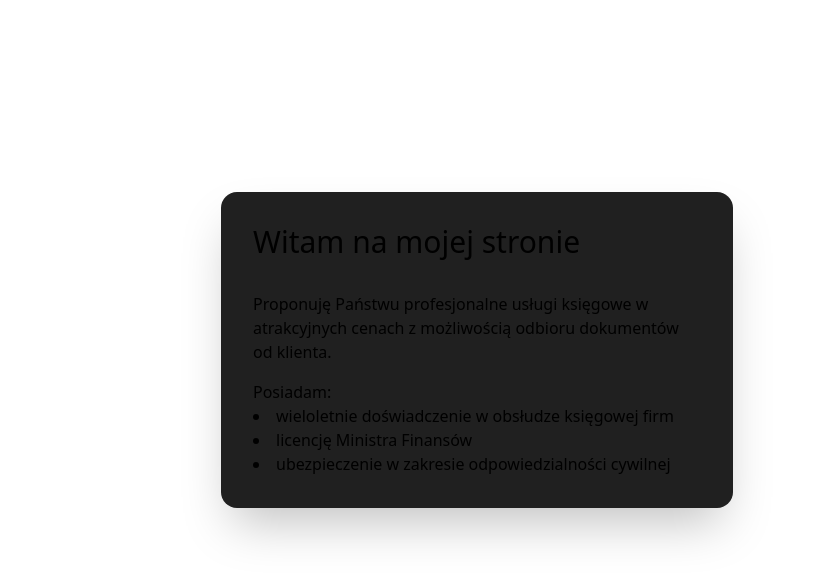
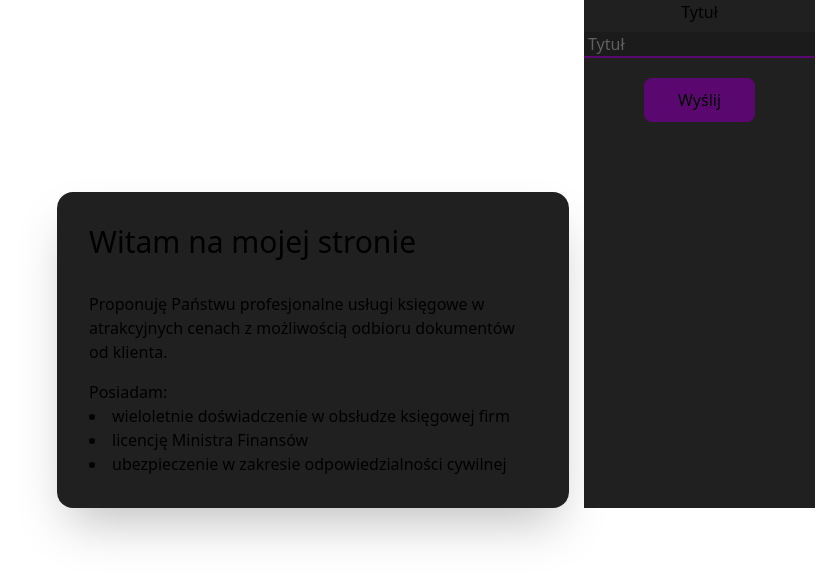
Before and after one commit to Mnigos/biuro-makowska-old, a Nuxt app: page / in a window 1280 px wide. Shown: the top 580 px of the page, without its empty margins (450-1280 px from the left). Built offline with nearby package versions, Linux system fonts and the light colour scheme.

Commit message:
feat(common-input): style input

```diff
--- /dev/null
+++ b/components/ContactForm.vue
@@ -0,0 +1,7 @@
+<template>
+  <div class="bg-primary flex flex-col gap-5 items-center">
+    <common-input label="Tytuł" />
+
+    <common-button label="Wyślij" />
+  </div>
+</template>
--- a/components/common/input.vue
+++ b/components/common/input.vue
@@ -12,8 +12,15 @@ const id = generateId(label)
 </script>
 
 <template>
-  <label :for="id">
+  <label :for="id" class="flex flex-col items-center gap-2 relative group">
     {{ label }}
-    <input :id="id" />
+
+    <span
+      class="text-[#606060] absolute bottom-[.1rem] left-1 transition-opacity group-hover:opacity-0 duration-300"
+    >
+      {{ label }}
+    </span>
+
+    <input :id="id" class="border-b-2 border-accent bg-primary-dark outline-none" />
   </label>
 </template>
--- a/pages/index.vue
+++ b/pages/index.vue
@@ -23,5 +23,7 @@
         <li>ubezpieczenie w zakresie odpowiedzialności cywilnej</li>
       </ul>
     </the-card>
+
+    <contact-form />
   </div>
 </template>
```
